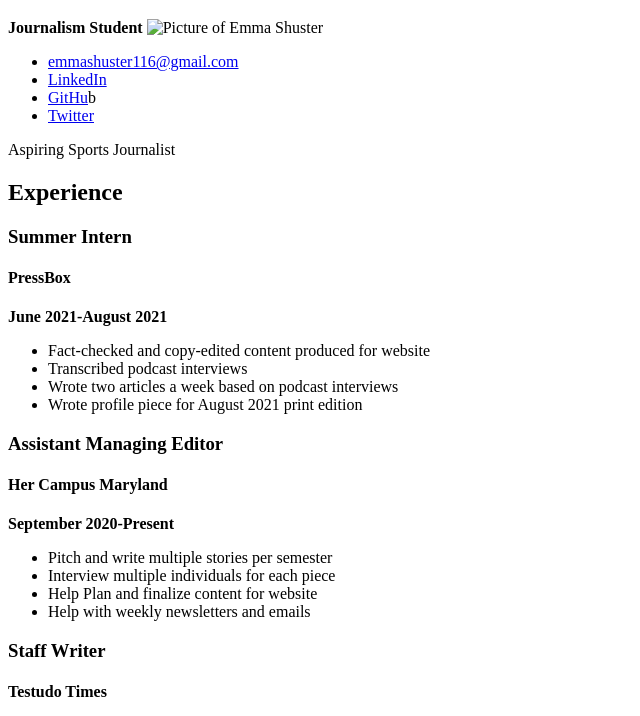
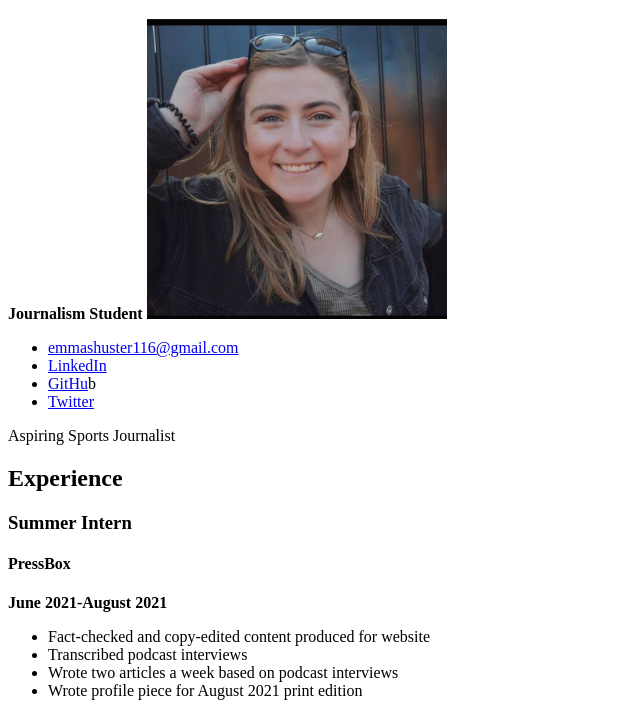
Before and after one commit to emmashuster/Emma-Shuster-Jour352, a plain HTML site: page eshuster-jour352-basicresume/index.html in a window 1280 px wide. Shown: the part 61-777 px from the top of the page, without its empty margins (0-640 px from the left). Drawn offline with Linux system fonts and the light colour scheme.

Commit message:
Update index.html

```diff
--- a/eshuster-jour352-basicresume/index.html
+++ b/eshuster-jour352-basicresume/index.html
@@ -7,7 +7,7 @@
 <body>
 <h1>Emma Shuster</h1>
 <b>Journalism Student</b>
-<img src="eshuster-headshot.JPEG" alt="Picture of Emma Shuster" width="300">
+<img src="eshuster-headshot.jpg" alt="Picture of Emma Shuster" width="300">
 <ul>
 	<li><a href="mailto:emmashuster116@gmail.com">emmashuster116@gmail.com</a></li>
 	<li><a href="https://www.linkedin.com/in/emma-shuster-068699203/">LinkedIn</a></li>
```
